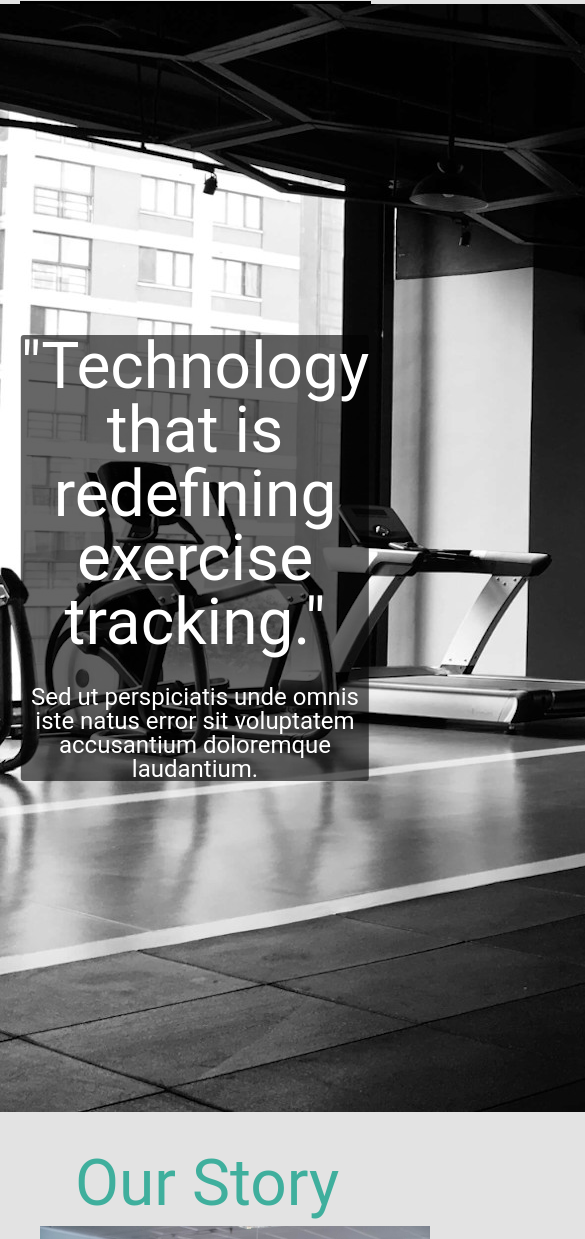
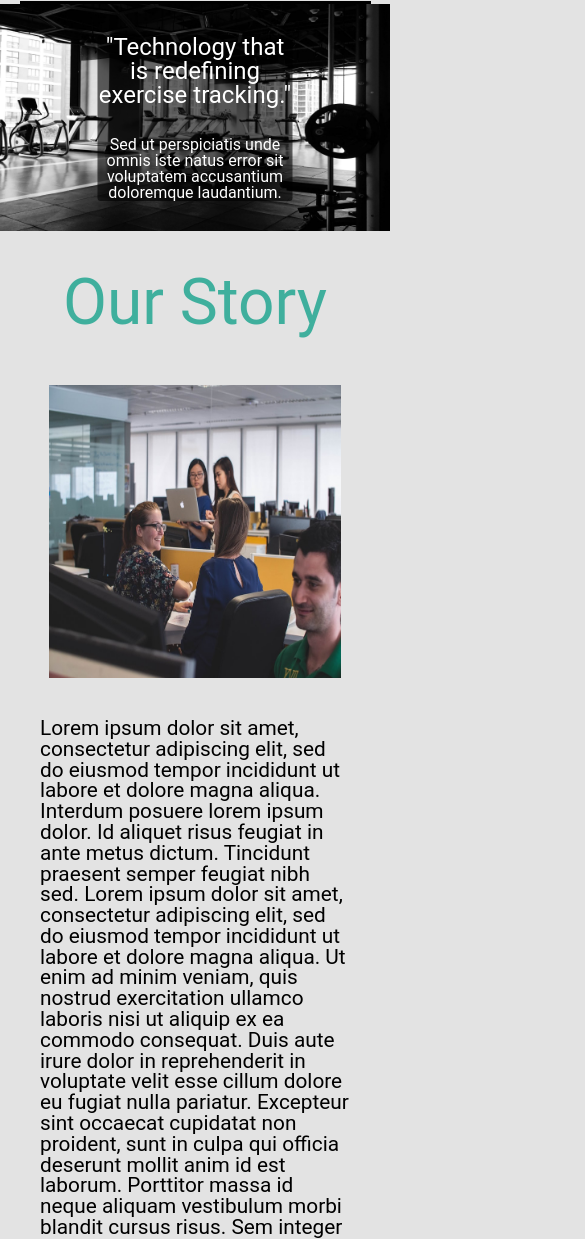
Before and after one commit to Corderd12/Build-Week-1, a plain HTML site: page about.html in a window 390 px wide. Shown: the part 281-1520 px from the top of the page, 585 px wide, since content can reach past the window. Drawn offline with Linux system fonts and the light colour scheme.

Commit message:
Final Commit

```diff
--- a/index.css
+++ b/index.css
@@ -84,6 +84,7 @@ li, a, button {
   text-decoration: none;
 }
 
+
 .logo0 {
   cursor: pointer;
   margin-right: auto;
@@ -144,6 +145,8 @@ button {
   cursor: pointer;
   transition: all 0.3s ease 0s;
   outline: none;
+  display: block;
+  margin: auto;
 }
 
 button:hover {
@@ -151,11 +154,6 @@ button:hover {
   color: rgba(2.4,41.6,55.3,1);
 }
 
-/*@media (max-width: 500px) {
-cta {
-  display: block;
-  margin: auto;
-}*/
 
 h1 {
   font-size: 2.5rem;
@@ -245,8 +243,23 @@ h4 {
   justify-content: space-between;
 }
 
+@media (max-width: 500px) {
+  .foot {
+    display: block;
+    margin-left: auto;
+    margin-right: auto;
+  }
+}
+
 .cont {
   padding: 40px 75px 0px 0px;
+}
+
+@media (max-width: 500px) {
+  .cont {
+    text-align: center;
+    padding: 40px 0px 0px 0px;
+  }
 }
 
 .stay {
@@ -266,6 +279,14 @@ h4 {
 }
 
 @media (max-width: 500px) {
+  .social{
+    display: block;
+    margin-right: auto;
+    margin-left: auto;
+  }
+}
+
+@media (max-width: 500px) {
   .logo {
     display: none;
   }
@@ -273,6 +294,14 @@ h4 {
 
 .logo2 {
   padding: 0px 6%;
+}
+
+@media (max-width: 500px) {
+  .logo2 {
+    display: block;
+    margin-left: auto;
+    margin-right: auto;
+  }
 }
 
 .footlinks{
@@ -315,6 +344,7 @@ font-size: 1.5rem;
   display: block;
   margin-left: auto;
   margin-right: auto;
+  width: 100%;
 }
 
 h2 {
@@ -322,12 +352,56 @@ font-size: 4rem;
 padding-bottom: 30px;
 }
 
+@media (max-width: 1000px) {
+  h2 {
+    font-size: 3rem;
+    padding-bottom: 30px;
+    }
+}
+
+@media (max-width: 750px) {
+  h2 {
+    font-size: 2.5rem;
+    padding-bottom: 30px;
+    }
+}
+
+
+@media (max-width: 650px) {
+  h2 {
+    font-size: 2rem;
+    padding-bottom: 30px;
+    }
+}
+
+@media (max-width: 500px) {
+  h2 {
+    font-size: 1.5rem;
+    padding-bottom: 30px;
+    }
+}
+
+
 h4 {
 font-size: 4rem;
 font-family: 'Roboto', sans-serif;
 color: black;
 padding-bottom: 10px;
 }
+
+@media (max-width: 1000px) {
+  h4 {
+    text-align: center;
+    padding: 40px 0px 0px 0px;
+    }
+}
+
+@media (max-width: 1000px) {
+  h3 {
+    font-size: 1rem;
+    }
+}
+
 
 .stay,.cont {
   font-size: 2rem;
@@ -350,7 +424,7 @@ border-radius: 3px;
   justify-content: space-between;
   }
 
-  @media (max-width: 500px) {
+  @media (max-width: 1000px) {
     .container2 {
       display: block;
       }
@@ -361,6 +435,12 @@ border-radius: 3px;
   justify-content: space-between;
 }
 
+@media (max-width: 1000px) {
+  .container3 {
+    display: block;
+    }
+}
+
 @media (max-width: 500px) {
   .container3 {
     display: block;
@@ -369,8 +449,20 @@ border-radius: 3px;
 
 .team,.exercise {
  padding: 0px 40px 40px 40px;
- max-width: 100%;
- height: auto;
+ width: 45%;
+ height: 100%;
+}
+
+@media (max-width: 1000px) {
+  .team,.exercise {
+  padding: 40px 40px 40px 40px;
+  width: 65%;
+  height: 100%;
+  display: block;
+  margin-left: auto;
+  margin-right: auto;
+  width: 75%;
+   }
 }
 
 .midtext {
@@ -379,6 +471,37 @@ border-radius: 3px;
   padding: 0px 40px 0px 40px;
 }
 
+@media (max-width: 1350px) {
+  .midtext {
+    font-family: 'Roboto', sans-serif;
+    font-size: 1.8rem;
+    padding: 0px 40px 0px 40px;
+  }
+}
+
+@media (max-width: 1250px) {
+  .midtext {
+    font-family: 'Roboto', sans-serif;
+    font-size: 1.6rem;
+    padding: 0px 40px 0px 40px;
+  }
+}
+
+@media (max-width: 1150px) {
+  .midtext {
+    font-family: 'Roboto', sans-serif;
+    font-size: 1.3rem;
+    padding: 0px 40px 0px 40px;
+  }
+}
+
+h4 {
+font-size: 4rem;
+font-family: 'Roboto', sans-serif;
+color: black;
+padding-bottom: 10px;
+}
+
 h4 {
   color: #3faf9d;
 }
```
Also changed, not shown: index.html (+1 -1 lines).
